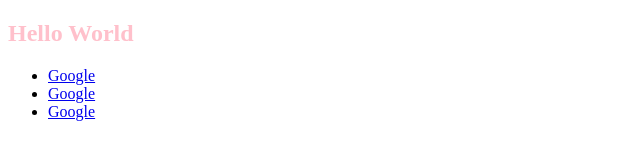
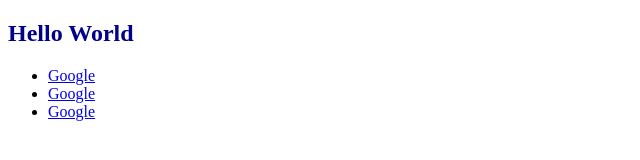
Before and after one commit to AbhishekJha3511/lovcodai.github.io, a plain HTML site: page hello.html in a window 1280 px wide. Shown: the whole page, without its empty margins (0-640 px from the left). Drawn offline with Linux system fonts and the light colour scheme.

Commit message:
Added a color heading

```diff
--- a/hello.html
+++ b/hello.html
@@ -7,7 +7,7 @@
     <title>Web Programming</title>
 </head>
 <body>
-    <h2 style="color: pink;">Hello World</h2>
+    <h2 style="color: darkblue;">Hello World</h2>
     <ul>
         <li><a href="google.com"/>Google </li>
         <li><a href="google.com"/>Google </li>
```
